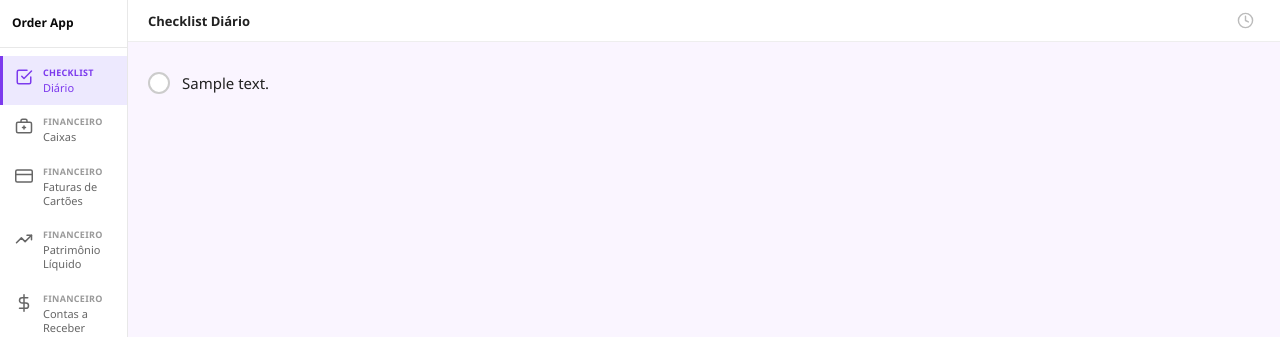
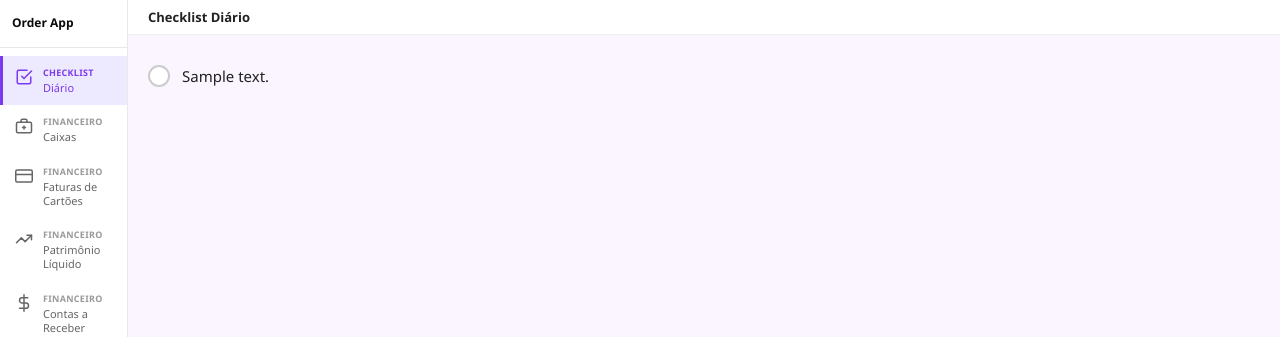
Before and after one commit to DanteDerette/orderapp, a Flask app: template templates/checklist.html in a window 1280 px wide. Shown: the top 337 px of the page. Run offline with Flask 3, Linux system fonts and the light colour scheme; the template is opened without the code that fills it: most values are stand-ins (such as "Sample title", 1, 10 or a date in 2020).

Commit message:
feat: remove ícones de substituir lista e histórico do checklist
Co-Authored-By: Claude Sonnet 4.6 <noreply@anthropic.com>

```diff
--- a/templates/checklist.html
+++ b/templates/checklist.html
@@ -113,14 +113,6 @@
         {% else %}Diário
         {% endif %}
       </span>
-      {% if is_hoje %}
-      <button onclick="abrirModalSubstituir()" style="background:none;border:none;cursor:pointer;padding:4px 6px;color:#bbb;border-radius:6px;display:flex;align-items:center;transition:color .15s" title="Substituir lista" onmouseover="this.style.color='#7c3aed'" onmouseout="this.style.color='#bbb'">
-        <svg width="17" height="17" viewBox="0 0 24 24" fill="none" stroke="currentColor" stroke-width="2" stroke-linecap="round" stroke-linejoin="round"><path d="M3 12a9 9 0 0 1 9-9 9.75 9.75 0 0 1 6.74 2.74L21 8"/><path d="M21 3v5h-5"/><path d="M21 12a9 9 0 0 1-9 9 9.75 9.75 0 0 1-6.74-2.74L3 16"/><path d="M3 21v-5h5"/></svg>
-      </button>
-      {% endif %}
-      <a href="/checklist/historico" style="color:#bbb;display:flex;align-items:center;padding:4px 6px;border-radius:6px;text-decoration:none;transition:color .15s" title="Histórico" onmouseover="this.style.color='#7c3aed'" onmouseout="this.style.color='#bbb'">
-        <svg width="17" height="17" viewBox="0 0 24 24" fill="none" stroke="currentColor" stroke-width="2" stroke-linecap="round" stroke-linejoin="round"><circle cx="12" cy="12" r="10"/><polyline points="12 6 12 12 16 14"/></svg>
-      </a>
     </div>
 
     {% if tipo_ativo == 'diario' %}
```
